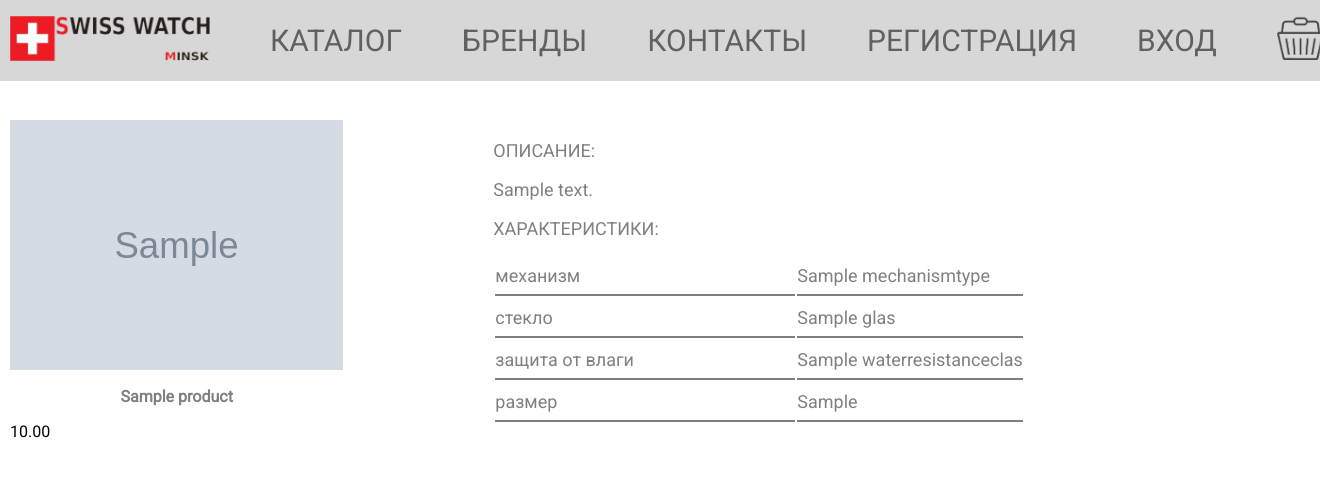
After one commit to ximik-alexey/watch_shop, a Django app: a page that uses shop/templates/shop/home.html in a window 1320 px wide. The commit adds this page. Shown: the top 477 px of the page. Run offline with Django 3.2, Linux system fonts and the light colour scheme; tables that the repository leaves empty hold one stand-in row (values such as "Sample post"); grey boxes marked "Sample" are stand-in pictures.

Commit message:
added products

```diff
--- a/account/templates/account/account.html
+++ b/account/templates/account/account.html
@@ -3,7 +3,7 @@
 {% block title%}
     акаунт
 {% endblock %}
-{% block app%}
+{% block content %}
     <div class="card">
     	<h2>акаунт</h2>
     	<form class="form" method="post" action="/register/account">
--- a/account/templates/account/login.html
+++ b/account/templates/account/login.html
@@ -3,7 +3,7 @@
 {% block title%}
     Вход
 {% endblock %}
-{% block app%}
+{% block content %}
     <div class="card">
     	<h2>Форма регистрации</h2>
     	<form class="form" method="post" action="/register/login/">
--- a/account/templates/account/register.html
+++ b/account/templates/account/register.html
@@ -3,7 +3,7 @@
 {% block title%}
     Регистрация
 {% endblock %}
-{% block app%}
+{% block content %}
     <div class="card">
     	<h2>Форма регистрации</h2>
     	<form class="form" method="post" action="/register/">
--- a/account/templates/account/register_success.html
+++ b/account/templates/account/register_success.html
@@ -3,7 +3,7 @@
 {% block title%}
     верификация
 {% endblock %}
-{% block app%}
+{% block content %}
     <div class="card">
     	<h2>Форма верификации</h2>
     	<form class="form" method="post" action="/register/verify/">
--- a/shop/admin.py
+++ b/shop/admin.py
@@ -23,7 +23,7 @@ class WaterResistanceClassAdmin(admin.ModelAdmin):
 
 
 class ProductAdmin(admin.ModelAdmin):
-    list_display = ['name', 'slug', 'price', 'stock', 'available', 'created', 'updated']
+    list_display = ['name','brand', 'slug', 'price', 'stock', 'available', 'created', 'updated']
     list_filter = ['available', 'created', 'updated']
     list_editable = ['price', 'stock', 'available']
     prepopulated_fields = {'slug': ('name',)}
--- a/shop/models.py
+++ b/shop/models.py
@@ -1,12 +1,17 @@
 from django.db import models
+from django.urls import reverse
 
 
 class Brand(models.Model):
     name = models.CharField('бренд', max_length=200, db_index=True)
     slug = models.SlugField('url бренд', max_length=200, db_index=True, unique=True)
 
+    def get_absolute_url(self):
+        return reverse('shop:product_list_by_category',
+                       args=[self.slug])
+
     class Meta:
-        # ordering = ('name',)
+        ordering = ('name',)
         verbose_name = 'бренд'
         verbose_name_plural = 'бренды'
 
@@ -52,7 +57,7 @@ class WaterResistanceClass(models.Model):
 
 
 class Product(models.Model):
-    brand = models.ForeignKey(Brand, related_name='products', verbose_name='категория', on_delete=models.CASCADE)
+    brand = models.ForeignKey(Brand, related_name='products', verbose_name='бренд', on_delete=models.CASCADE)
     name = models.CharField('имя', max_length=200, db_index=True)
     slug = models.SlugField('url продукта', max_length=200, db_index=True)
     image = models.ImageField('изображение', upload_to='shop/templates/img', blank=True)
@@ -70,10 +75,12 @@ class Product(models.Model):
     updated = models.DateTimeField('отредактировано', auto_now=True)
 
     class Meta:
-        # ordering = ('name',)
-        # index_together = (('id', 'slug'),)
         verbose_name = 'товар'
         verbose_name_plural = 'товары'
 
     def __str__(self):
         return self.name
+
+    def get_absolute_url(self):
+        return reverse('shop:product_detail',
+                       args=[self.id, self.slug])
--- a/shop/static/shop/css/styles.css
+++ b/shop/static/shop/css/styles.css
@@ -167,3 +167,81 @@ label{
 	margin-bottom: 15px;
 
 }
+
+.item{
+	display: table-cell;
+	align-items: stretch;
+	/*width: 120px;
+	height: 220px;*/
+}
+
+.prod_img{
+	align-self: center;
+	width: auto;
+	height: 200px;
+}
+
+.product-list{
+	padding: 30px;
+	display:table;
+	width: 100%;
+
+}
+
+.product-detail{
+	display: inline-flex;
+}
+
+.description{
+	padding: 20px;
+	padding-left: 150px;
+	width: 80%;
+	font-size: 18px;
+	color: gray;
+	text-align: justify
+}
+
+.product_detail_img{
+
+	width: auto;
+	height: 250px;
+}
+
+.product_name{
+
+	font-size: 16px;
+	color: gray;
+	text-align: center;
+}
+
+.feature_table{
+
+	display: inline-block;
+}
+
+.table_name{
+
+	margin-bottom: 15px;
+}
+
+.name_colum{
+	padding: 0;
+	width: 300px;
+	height: 20px;
+	border-bottom: 2px solid gray;
+
+}
+
+.feature_column{
+	padding: 0;
+	border-bottom: 2px solid gray;
+
+}
+
+
+.table_line {
+
+	margin: 0;
+	height: 40px;
+	border-bottom: 1px solid #ddd;
+}
--- a/shop/templates/shop/home.html
+++ b/shop/templates/shop/home.html
@@ -16,7 +16,7 @@
 	{% include 'shop/header.html' %}
   	<section class="section">
   		<div class="container">
-  			{% block app %}
+  			{% block content %}
 
   			 {% endblock%}
   		</div>
--- /dev/null
+++ b/shop/templates/shop/product_detail.html
@@ -0,0 +1,74 @@
+{% extends "shop/home.html" %}
+{% load static %}
+{% block title %}
+    {% if brand %}
+        {{ brand.title }}
+    {% else %}
+        Товар
+    {% endif %}
+{% endblock %}
+{% block content %}
+    <div class="product-detail">
+        <div>
+            <img class="product_detail_img" src="
+            {% if product.image %}
+                {{ product.image.url }}
+            {% else %}
+                {% static '/shop/templates/img/no_image.png' %}
+            {% endif %}"
+            >
+            <h1 class="product_name">{{ product.name }}</h1>
+
+            <p class="price">{{ product.price }}</p>
+
+        </div>
+
+        <div class="description">
+            <div>
+                ОПИСАНИЕ:
+            </div>
+            <div >
+                {{ product.description|linebreaks }}
+            </div>
+            <div class="feature_table">
+                <table>
+                    <div class="table_name">
+                        ХАРАКТЕРИСТИКИ:
+                    </div>
+                    <tr class="table_line">
+                        <td class="name_colum">
+                             механизм
+                        </td>
+                        <td class="feature_column">
+                            {{ product.mechanism_type}}
+                        </td>
+                    </tr>
+                    <tr class="table_line">
+                        <td class="name_colum">
+                             стекло
+                        </td>
+                        <td class="feature_column">
+                            {{ product.glass}}
+                        </td>
+                    </tr>
+                    <tr class="table_line">
+                        <td class="name_colum">
+                             защита от влаги
+                        </td>
+                        <td class="feature_column">
+                            {{ product.water_resistance_class}}
+                        </td>
+                    </tr>
+                    <tr class="table_line">
+                        <td class="name_colum">
+                             размер
+                        </td>
+                        <td class="feature_column">
+                            {{ product.dimension}}
+                        </td>
+                    </tr>
+                </table>
+            </div>
+        </div>
+    </div>
+{% endblock %}
--- a/shop/urls.py
+++ b/shop/urls.py
@@ -1,6 +1,13 @@
 from django.urls import path
 from . import views
 
+# urlpatterns = [
+#     path('', views.home, name='home'),
+# from django.conf.urls import url
+# from . import views
+app_name = "shop"
 urlpatterns = [
-    path('', views.home, name='home')
-    ]
+    path('', views.product_list, name='product_list'),
+    path('shop/<category_slug>', views.product_list, name='product_list_by_category'),
+    path('shop/<id>/<slug>', views.product_detail, name='product_detail'),
+]
--- a/shop/views.py
+++ b/shop/views.py
@@ -1,6 +1,28 @@
-from django.shortcuts import render
+from django.shortcuts import render, get_object_or_404
+from .models import Brand, Product
 
 
-# Create your views here.
-def home(request):
-    return render(request, 'shop/home.html')
+def product_list(request, category_slug=None):
+    brand = None
+    categories = Brand.objects.all()
+    products = Product.objects.filter(available=True)
+    if category_slug:
+        brand = get_object_or_404(Brand, slug=category_slug)
+        products = products.filter(brand=brand)
+    return render(request,
+                  'shop/product_list.html',
+                  {
+                      'brand': brand,
+                      'categories': categories,
+                      'products': products
+                  })
+
+
+def product_detail(request, id, slug):
+    product = get_object_or_404(Product,
+                                id=id,
+                                slug=slug,
+                                available=True)
+    return render(request,
+                  'shop/product_detail.html',
+                  {'product': product})
--- a/watch_shop/settings.py
+++ b/watch_shop/settings.py
@@ -122,3 +122,5 @@ USE_TZ = True
 # https://docs.djangoproject.com/en/3.0/howto/static-files/
 
 STATIC_URL = '/static/'
+MEDIA_URL = '/templates/img/'
+MEDIA_ROOT = os.path.join(BASE_DIR, '')
--- a/watch_shop/urls.py
+++ b/watch_shop/urls.py
@@ -13,12 +13,18 @@ Including another URLconf
     1. Import the include() function: from django.urls import include, path
     2. Add a URL to urlpatterns:  path('blog/', include('blog.urls'))
 """
+from django.conf.urls.static import static
 from django.contrib import admin
 from django.urls import path
 from django.urls import include
+from . import settings
+
 
 urlpatterns = [
     path('admin/', admin.site.urls),
     path('', include('shop.urls')),
     path('register/', include('account.urls')),
     ]
+
+if settings.DEBUG:
+    urlpatterns += static(settings.MEDIA_URL, document_root=settings.MEDIA_ROOT)
```
Also changed, not shown: shop/templates/shop/product_list.html (added, +45 -0 lines).
